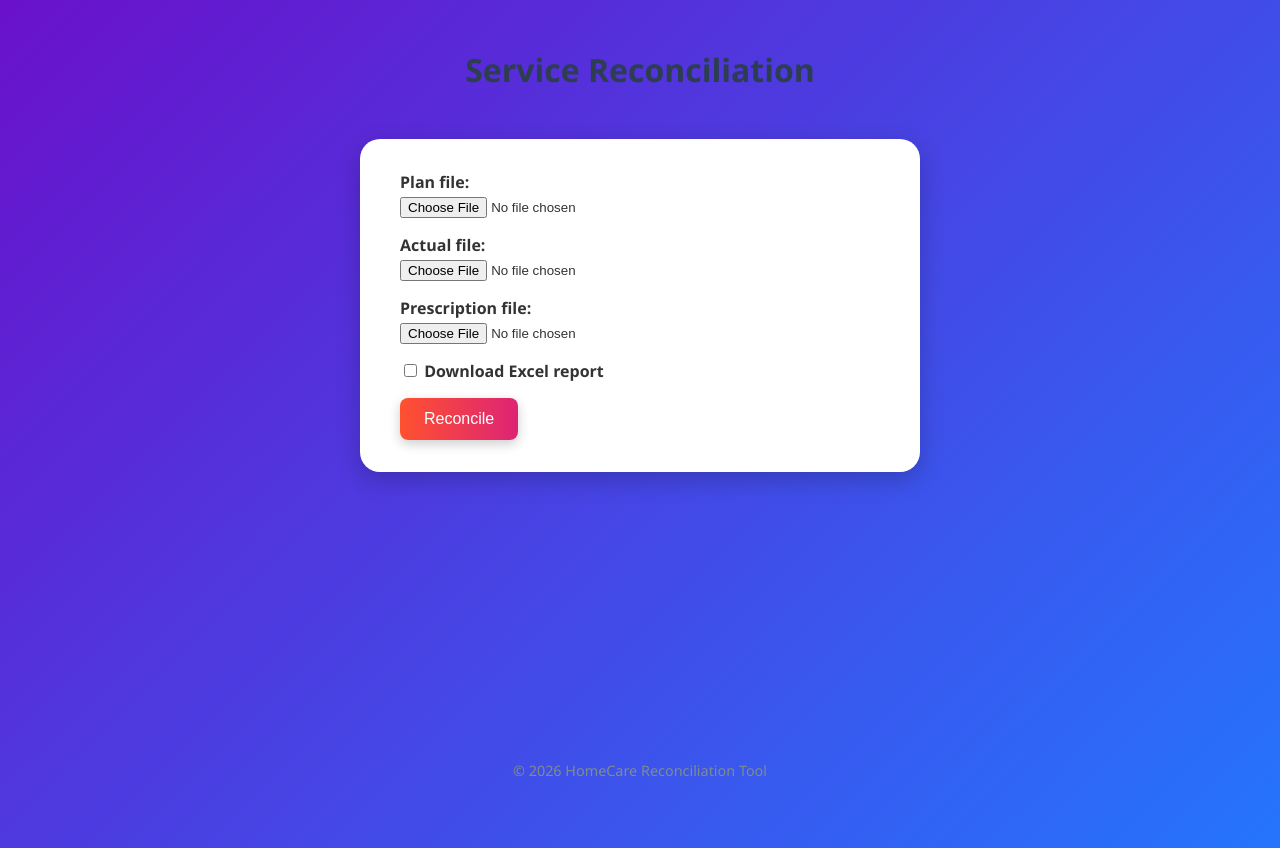
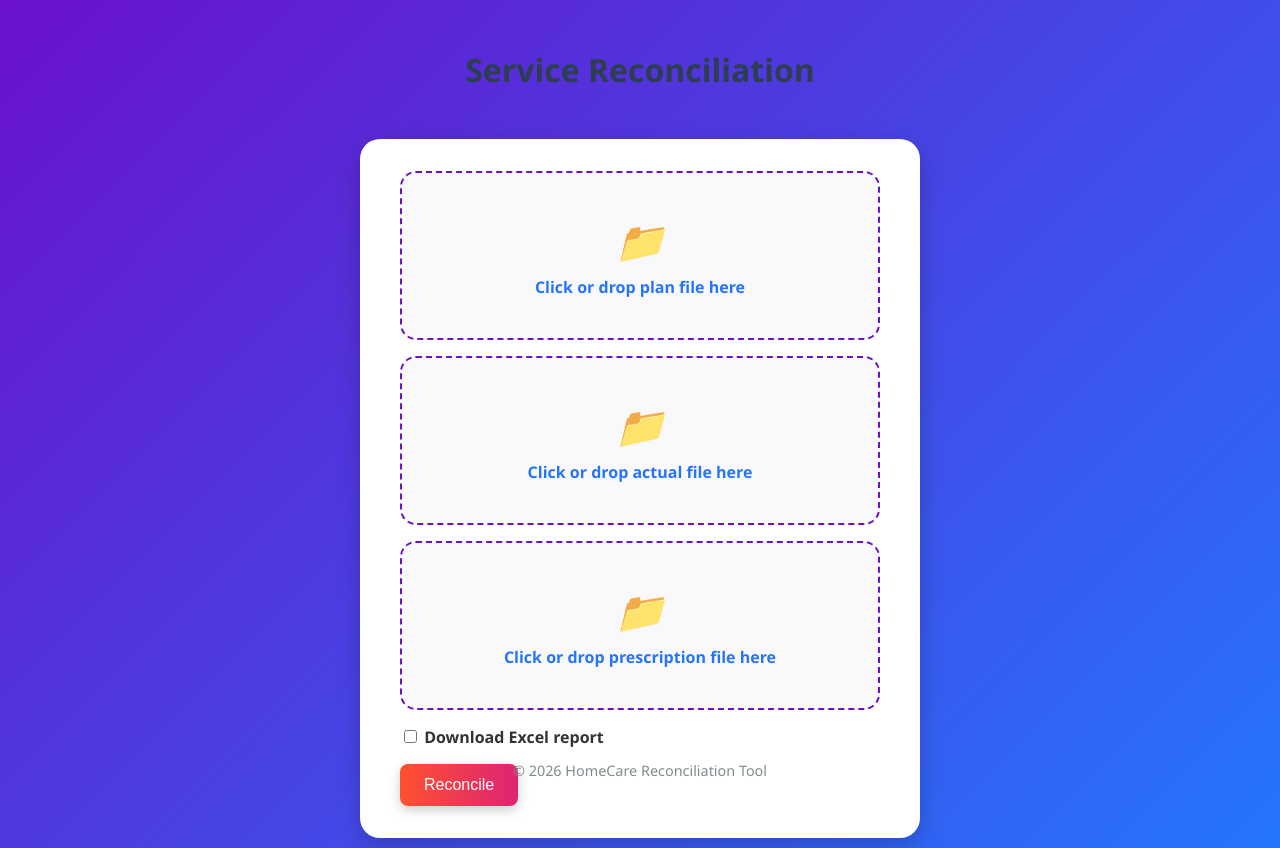
Before and after one commit to juanfelipe-dev/HelvetiCare-Reconcile, a FastAPI app: page / in a window 1280 px wide. Run offline with FastAPI, Linux system fonts and the light colour scheme.

Commit message:
fix css style

```diff
--- a/app/static/styles.css
+++ b/app/static/styles.css
@@ -111,16 +111,37 @@ footer {
 
 /* dropzone style added */
 .dropzone {
-    border: 2px dashed #aaa;
-    border-radius: 12px;
-    padding: 2rem;
+    background: #f9f9fb;
+    border: 2px dashed #6a11cb;
+    border-radius: 16px;
+    padding: 2.5rem 1rem;
     text-align: center;
     cursor: pointer;
     transition: background 0.2s ease, border-color 0.2s ease;
-    color: #555;
+    color: #333;
     margin-bottom: 1rem;
+    position: relative;
+}
+.dropzone input[type=file] {
+    display: none;
 }
 
+.dropzone.dragover {
+    background: #eef;
+    border-color: #2575fc;
+}
+
+.dropzone i {
+    display: block;
+    font-size: 3rem;
+    margin-bottom: 0.5rem;
+}
+
+.dropzone .drop-text {
+    font-size: 1rem;
+    color: #2575fc;
+    font-weight: 600;
+}
 .dropzone:hover {
     background: #f9f9f9;
     border-color: #888;
--- a/app/templates/index.html
+++ b/app/templates/index.html
@@ -8,14 +8,20 @@
 <body>
 <h1>Service Reconciliation</h1>
 <form id="reconcile-form">
-    <div>
-        <label>Plan file: <input type="file" name="plan_file" required></label>
+    <div class="dropzone" data-name="plan_file">
+        <i>📁</i>
+        <span class="drop-text">Click or drop plan file here</span>
+        <input type="file" name="plan_file" required>
     </div>
-    <div>
-        <label>Actual file: <input type="file" name="actual_file" required></label>
+    <div class="dropzone" data-name="actual_file">
+        <i>📁</i>
+        <span class="drop-text">Click or drop actual file here</span>
+        <input type="file" name="actual_file" required>
     </div>
-    <div>
-        <label>Prescription file: <input type="file" name="prescription_file" required></label>
+    <div class="dropzone" data-name="prescription_file">
+        <i>📁</i>
+        <span class="drop-text">Click or drop prescription file here</span>
+        <input type="file" name="prescription_file" required>
     </div>
     <div>
         <label><input type="checkbox" name="download" id="download"> Download Excel report</label>
@@ -27,6 +33,33 @@
 <script>
 const form = document.getElementById('reconcile-form');
 const resultContainer = document.getElementById('result-container');
+
+// initialize dropzones
+function setupDropzones() {
+    document.querySelectorAll('.dropzone').forEach(zone => {
+        const input = zone.querySelector('input[type=file]');
+        const text = zone.querySelector('.drop-text');
+        zone.addEventListener('click', () => input.click());
+        zone.addEventListener('dragover', e => {
+            e.preventDefault();
+            zone.classList.add('dragover');
+        });
+        zone.addEventListener('dragleave', () => zone.classList.remove('dragover'));
+        zone.addEventListener('drop', e => {
+            e.preventDefault();
+            zone.classList.remove('dragover');
+            if (e.dataTransfer.files.length) {
+                input.files = e.dataTransfer.files;
+                text.textContent = input.files[0].name;
+            }
+        });
+        input.addEventListener('change', () => {
+            if (input.files.length) text.textContent = input.files[0].name;
+        });
+    });
+}
+
+setupDropzones();
 
 function renderTable(title, data) {
     if (!Array.isArray(data) || data.length === 0) return '';
```
